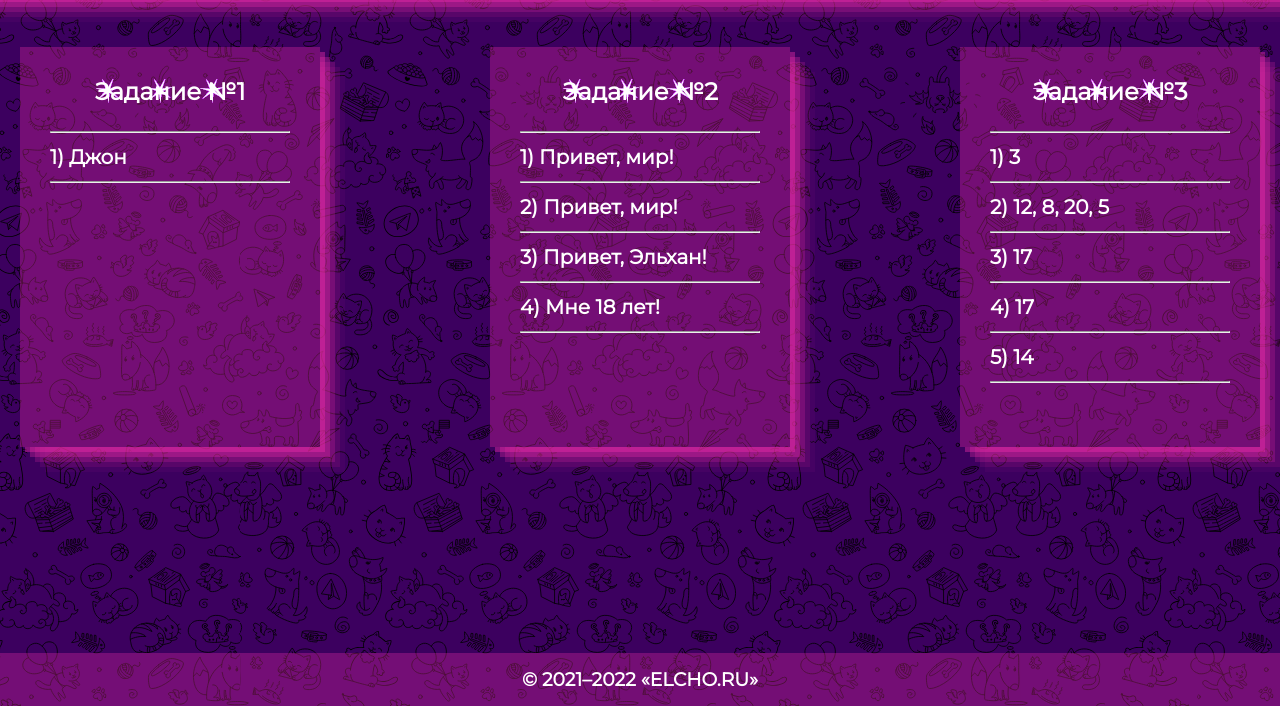
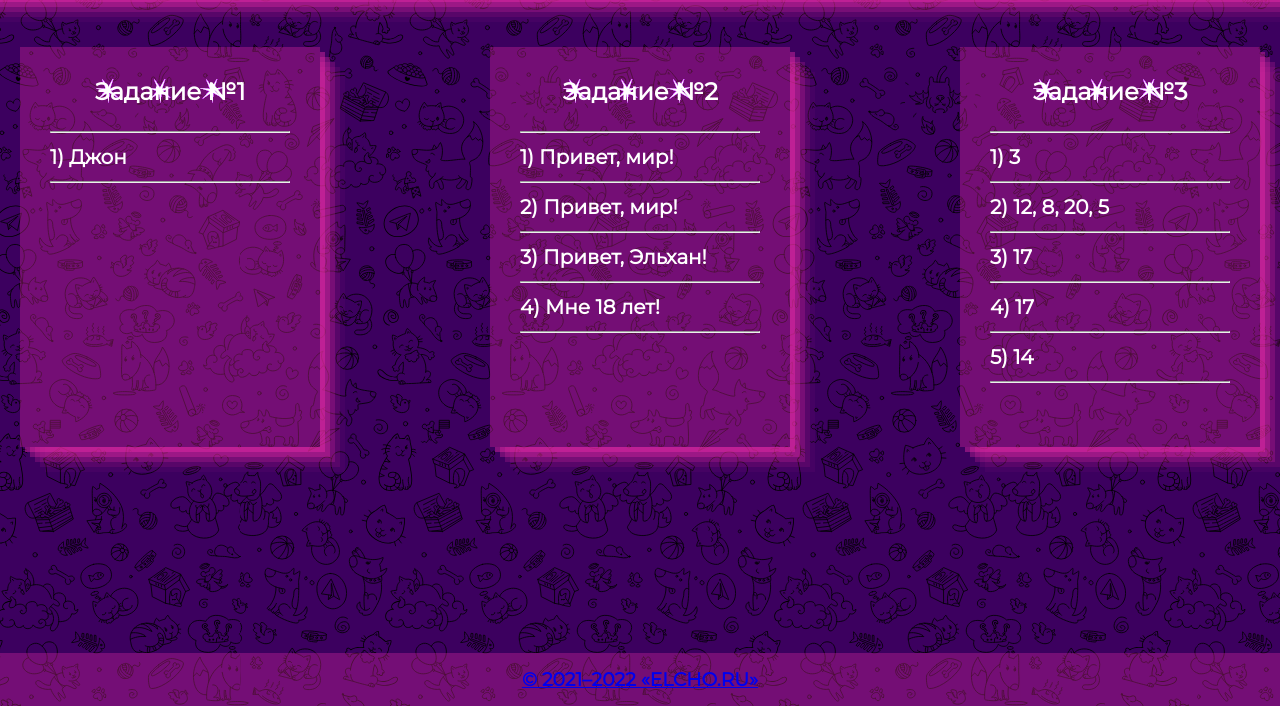
Before and after one commit to Elkhan2003/memories-js, a plain HTML site: page index.html in a window 1280 px wide. Shown: the part 94-800 px from the top of the page. Drawn offline with nearby package versions, Linux system fonts and the light colour scheme.

Commit message:
Update index.html

```diff
--- a/index.html
+++ b/index.html
@@ -24,11 +24,17 @@
 				<!-- ! main -->
 				<main>
 					<!-- ! section -->
-					<section id="elcho" class="animate__animated animate__backInUp"></section>
+					<section
+						id="elcho"
+						class="animate__animated animate__backInUp"></section>
 				</main>
 				<!-- ! footer -->
 				<footer class="footer animate__animated animate__jackInTheBox">
-					<h3>© 2021–2022 «ELCHO.RU»</h3>
+					<h3>
+						<a href="https://elcho.ru/" target="_blank"
+							>© 2021–2022 «ELCHO.RU»</a
+						>
+					</h3>
 				</footer>
 			</div>
 		</div>
```
